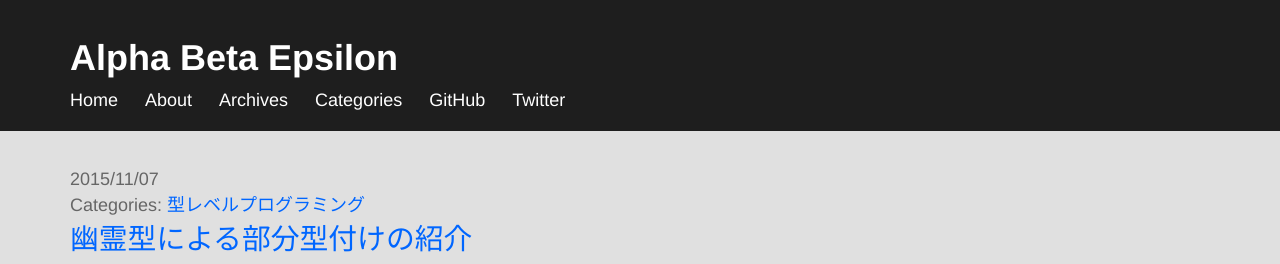
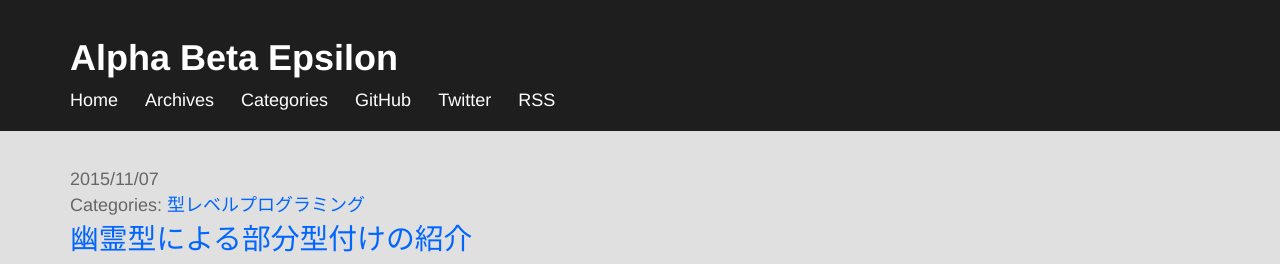
Before and after one commit to akabe/akabe.github.io, a Jekyll site: the page built from index.html, in a window 1280 px wide. Shown: the top 264 px of the page. Built offline with Jekyll 4.4.1, drawn with Linux system fonts in a browser that asks for light colours; Markdown is read by kramdown in place of the engine named in the settings; the list of posts is cut into pages by our own code.

Commit message:
Update design

```diff
--- a/_includes/head.html
+++ b/_includes/head.html
@@ -24,7 +24,9 @@
          Nat: '{\\mathbb N}',
          dd: '{\\mathrm d}',
          bm: ['{\\boldsymbol #1}', 1],
-         argmin: '\\mathop{\\mathrm{arg\\,min}}'
+         argmin: '\\mathop{\\mathrm{arg\\,min}}',
+         llbracket: '[\\!\\![\\,',
+         rrbracket: '\\,]\\!\\!]'
        }
      }});
   </script>
--- a/_includes/header.html
+++ b/_includes/header.html
@@ -5,7 +5,7 @@
         <h1>{{ site.title }}</h1>
         <ul>
           <li><a class="head-link" href="{{ site.baseurl }}/">Home</a></li>
-          <li><a class="head-link" href="{{ site.baseurl }}/about.html">About</a></li>
+          <!-- <li><a class="head-link" href="{{ site.baseurl }}/about.html">About</a></li> -->
           <li><a class="head-link" href="{{ site.baseurl }}/archive.html">Archives</a></li>
           <li><a class="head-link" href="{{ site.baseurl }}/category.html">Categories</a></li>
           {% if site.github_username %}
@@ -14,6 +14,7 @@
           {% if site.twitter_username %}
           <li><a class="head-link" href="https://twitter.com/{{ site.twitter_username }}">Twitter</a></li>
           {% endif %}
+          <li><a class="head-link" href="{{ site.baseurl }}/feed.xml">RSS</a></li>
         </ul>
       </div>
     </div>
```
